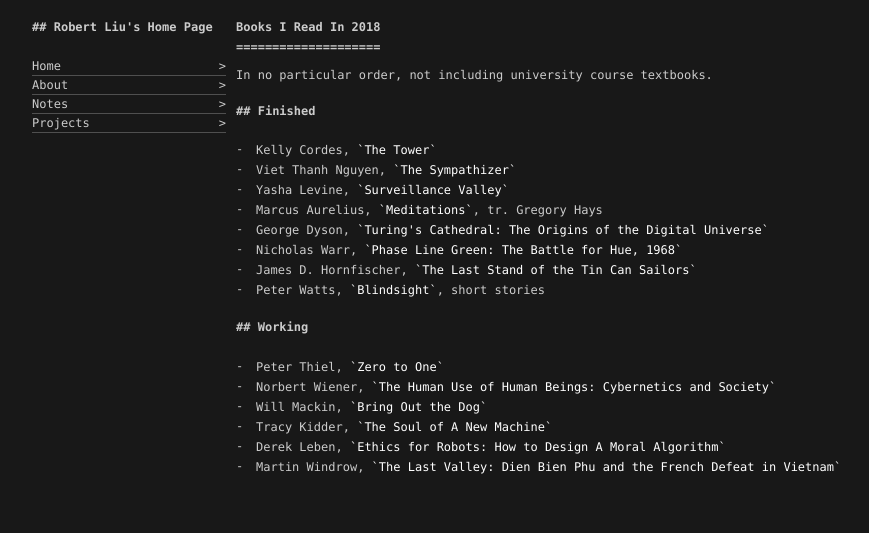
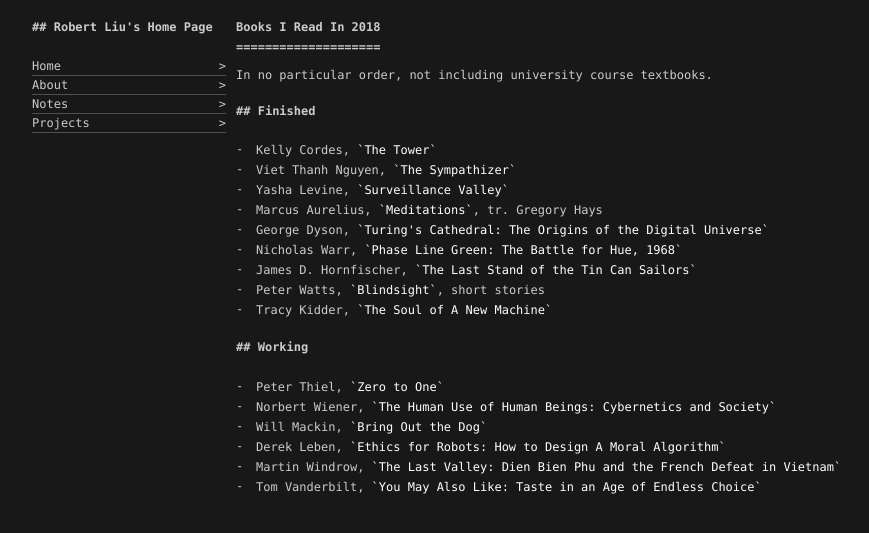
Before and after one commit to rrliu/cordyceptive.github.io, a Jekyll site: the page built from _posts/2018-12-31-books.md, in a window 1280 px wide. Shown: the top 533 px of the page, without its empty margins (200-1069 px from the left). Built offline with Jekyll 4.4.1, drawn with Linux system fonts in a browser that asks for light colours.

Commit message:
Update books

```diff
--- a/_posts/2018-12-31-books.md
+++ b/_posts/2018-12-31-books.md
@@ -15,11 +15,12 @@ In no particular order, not including university course textbooks.
 - Nicholas Warr, `Phase Line Green: The Battle for Hue, 1968`
 - James D. Hornfischer, `The Last Stand of the Tin Can Sailors`
 - Peter Watts, `Blindsight`, short stories
+- Tracy Kidder, `The Soul of A New Machine`
 
 ## Working
 - Peter Thiel, `Zero to One`
 - Norbert Wiener, `The Human Use of Human Beings: Cybernetics and Society`
 - Will Mackin, `Bring Out the Dog`
-- Tracy Kidder, `The Soul of A New Machine`
 - Derek Leben, `Ethics for Robots: How to Design A Moral Algorithm`
 - Martin Windrow, `The Last Valley: Dien Bien Phu and the French Defeat in Vietnam`
+- Tom Vanderbilt, `You May Also Like: Taste in an Age of Endless Choice`
```
